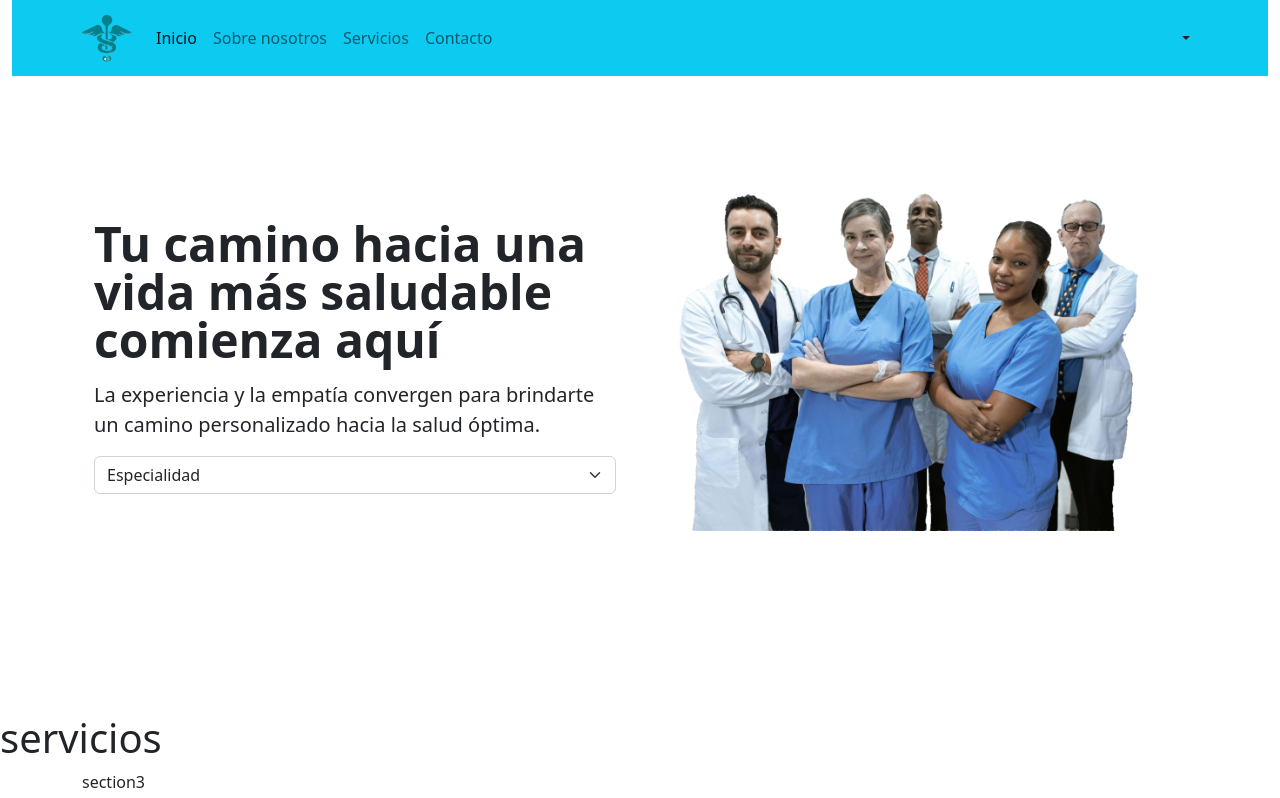
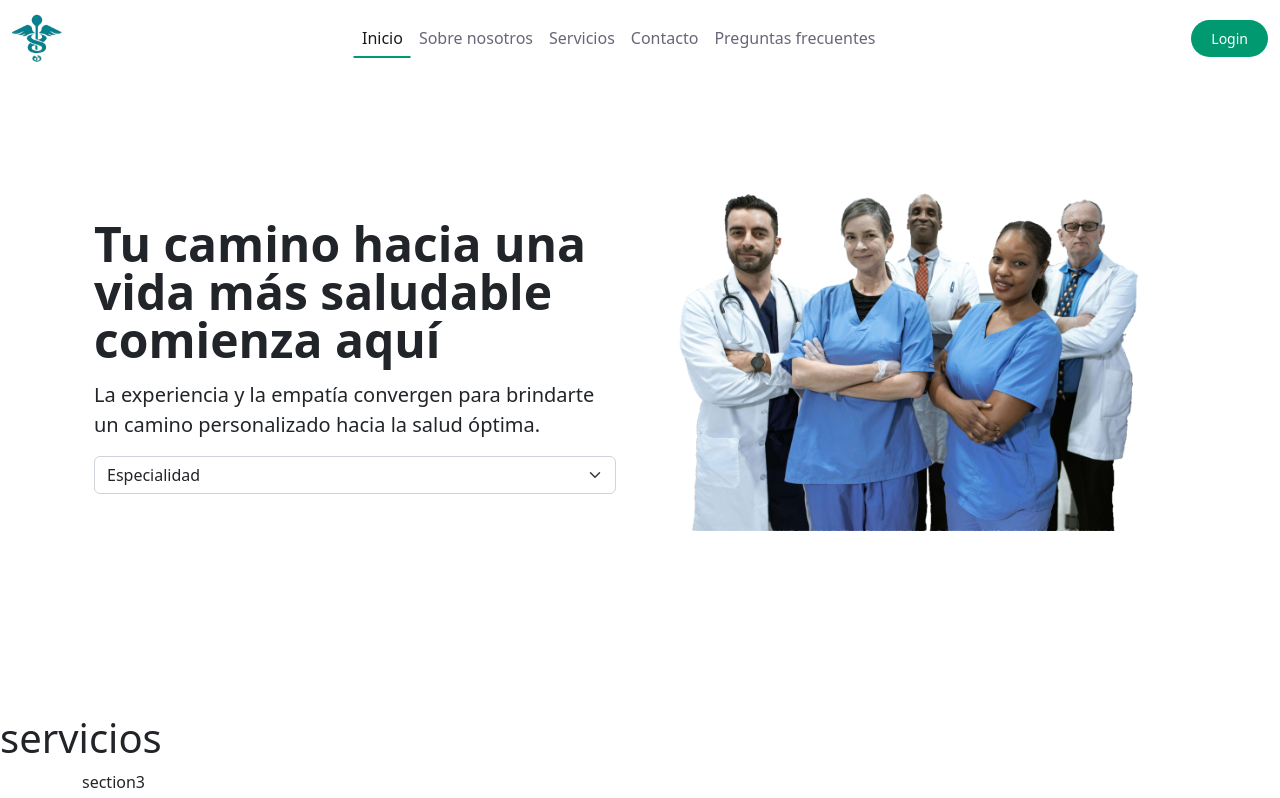
Before and after one commit to MeliBis/clinica, a React (Vite) app: page / in a window 1280 px wide. Shown: the top 798 px of the page. Built offline with nearby package versions, Linux system fonts and the light colour scheme.

Commit message:
actualizacion de navbar

```diff
--- a/src/Components/Generales/NavBar1.jsx
+++ b/src/Components/Generales/NavBar1.jsx
@@ -3,96 +3,59 @@ import imgLogo from '../../assets/logo/logo.png'
 
 const NavBar1 = () => {
   return (
-     <div className="container-fluid mw-100  fixed-top ">
-    <nav className="navbar navbar-expand-lg bg-info  ">
-      <div className="container">
-        <Link className="navbar-brand" to="/">
+  <nav className="navbar navbar-expand-lg fixed-top">
+  <div className="container-fluid">
+  <Link className="navbar-brand me-auto" to="/">
           <img src={imgLogo} alt=""
            width={50}
            height={50}/>
-        </Link>
-        <button
-          className="navbar-toggler text-info-emphasis"
-          type="button"
-          data-bs-toggle="collapse"
-          data-bs-target="#navbarNavDropdown"
-          aria-controls="navbarNavDropdown"
-          aria-expanded="false"
-          aria-label="Toggle navigation"
-        >
-          <span className="navbar-toggler-icon" />
-        </button>
-        <div className="collapse navbar-collapse" id="navbarNavDropdown">
-          <ul className="navbar-nav">
-            <li className="nav-item">
-              <Link className="nav-link active" aria-current="page" to="">
-                Inicio
-              </Link>
-            </li>
-            <li className="nav-item">
-              <Link className="nav-link" to="sobre-nosotros">
-                Sobre nosotros
-              </Link>
-            </li>
-            <li className="nav-item">
-              <Link className="nav-link" to="/servicios">
-                Servicios
-              </Link>
-            </li>
-            <li className="nav-item">
-              <Link className="nav-link" to="/contacto">
-                Contacto
-              </Link>
-            </li>
-          </ul>
-        </div>
-        <div className="d-flex gap-2 d-md-flex justify-content-md-end">
-          <li className="nav-item dropdown d-flex ">
-            <Link
-              className="nav-link dropdown-toggle"
-              role="button"
-              data-bs-toggle="dropdown"
-              aria-expanded="false"
-            >
-              <img src="" alt="" width="25" className="" />
-            </Link>
+  </Link>
 
-            <ul className="dropdown-menu dropdown-menu-end">
-              <div className="d-flex">
-                <li>
-                  <Link to="/" className="dropdown-item  ">
-                    <button
-                      type="button"
-                      className="btn btn-outline-dark me-1"
-                    >
-                      Inicio de sesion
-                    </button>
-                  </Link>
-                </li>
+    <div className="offcanvas offcanvas-end" tabIndex={-1} id="offcanvasNavbar" aria-labelledby="offcanvasNavbarLabel">
+      <div className="offcanvas-header">
+        <h5 className="offcanvas-title" id="offcanvasNavbarLabel">Name</h5>
+        <button type="button" className="btn-close" data-bs-dismiss="offcanvas" aria-label="Close" />
+      </div>
+      <div className="offcanvas-body">
+        <ul className="navbar-nav justify-content-center flex-grow-1 pe-3">
+          <li className="nav-item">
+            <a className="nav-link active" aria-current="page" href="#">Inicio</a>
+          </li>
+          <li className="nav-item">
+            <a className="nav-link" href="#">Sobre nosotros</a>
+          </li>
+          <li className="nav-item">
+            <a className="nav-link" href="#">Servicios</a>
+          </li>
+          <li className="nav-item">
+            <a className="nav-link" href="#">Contacto</a>
+          </li>
+          <li className="nav-item">
+            <a className="nav-link" href="#">Preguntas frecuentes</a>
+          </li>
+          {/* <li className="nav-item dropdown">
+            <a className="nav-link dropdown-toggle" href="#" role="button" data-bs-toggle="dropdown" aria-expanded="false">
+              Perfil
+            </a>
+            <ul className="dropdown-menu">
+              <li><a className="dropdown-item" href="#">Regístrate</a></li>
+              <li><a className="dropdown-item" href="#">Iniciar sesión</a></li>
+              <li>
+                <hr className="dropdown-divider" />
+              </li>
+              <li><a className="dropdown-item" href="#">Something else here</a></li>
+            </ul>
+          </li> */}
+        </ul>
+      </div>
+      </div>
+      <Link to='' className='login-button'>Login</Link>
+      <button className="navbar-toggler" type="button" data-bs-toggle="offcanvas" data-bs-target="#offcanvasNavbar" aria-controls="offcanvasNavbar" aria-label="Toggle navigation">
+      <span className="navbar-toggler-icon" />
+    </button>
+      </div>
+      </nav>
 
-                <li>
-                  <Link to="/" className="dropdown-item ">
-                    <button type="button" className="btn btn-outline-danger">
-                      Regístrate
-                    </button>
-                  </Link>
-                </li>
-              </div>
-              <li>
-                <Link to="/" className="dropdown-item">
-                  Cuentas
-                </Link>
-              </li>
-            </ul>
-          </li>
-
-          <Link>
-            <i className="bi bi-person-circle"></i>
-          </Link>
-        </div>
-      </div>
-    </nav>
-  </div>
 
 
   )
--- a/src/main.jsx
+++ b/src/main.jsx
@@ -1,7 +1,7 @@
 import React from 'react'
 import ReactDOM from 'react-dom/client'
 import App from './App.jsx'
-
+import '../src/styles/navStyle.css'
 
 ReactDOM.createRoot(document.getElementById('root')).render(
   <React.StrictMode>
--- a/src/styles/navStyle.css
+++ b/src/styles/navStyle.css
@@ -1,3 +1,56 @@
-.navBar{
-    background-color: green;
+
+
+.login-button{
+    background-color: #009970;
+    color: #fff;
+    font-size: 14px;
+    padding: 8px 20px;
+    border-radius: 50px;
+    text-decoration: none;
+    transition: 0.3s background-color;
 }
+.login-button:hover{
+    background-color: #00b383;
+
+}
+.navbar-toggler{
+    border:none ;
+    font-size: 1.25rem;
+
+}
+.navbar-toggler:focus, btn-close:focus{
+    box-shadow: none;
+    outline: none;
+}
+.nav-link{
+    color: #666777;
+    font-weight: 500;
+    position: relative;
+}
+.nav-link:hover, nav-link.active{
+color: #000;
+}
+@media(min-width: 991px){
+
+    .nav-link::before{
+        content:"";
+        position: absolute;
+        bottom: 0;
+        left: 50%;
+        transform: translateX(-50%);
+        width: 0;
+        height: 2px;
+        background-color: #009970;
+        visibility: hidden;
+        transition: 0.3s ease-in-out;
+    }
+    .nav-link:hover::before{
+        width: 100%;
+        visibility: visible;
+    }
+    .nav-link:hover::before, .nav-link.active::before{
+        width: 100%;
+        visibility: visible;
+
+    }
+}
```
